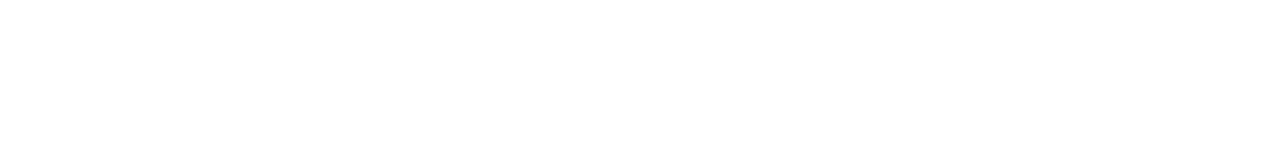
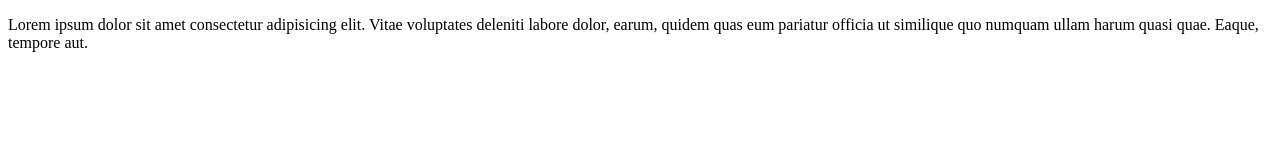
Before and after one commit to Sahar-Nadeem/Sahar1, a plain HTML site: page index.html in a window 1280 px wide. Drawn offline with Linux system fonts and the light colour scheme.

Commit message:
intial commit

```diff
--- a/index.html
+++ b/index.html
@@ -3,10 +3,10 @@
 <head>
     <meta charset="UTF-8">
     <meta http-equiv="X-UA-Compatible" content="IE=edge">
-    <meta name="viewport" content="width=device-width, initial-scale=1.0">
+    <meta name="viewport" content="width=, initial-scale=1.0">
     <title>Document</title>
 </head>
 <body>
-
+    <p>Lorem ipsum dolor sit amet consectetur adipisicing elit. Vitae voluptates deleniti labore dolor, earum, quidem quas eum pariatur officia ut similique quo numquam ullam harum quasi quae. Eaque, tempore aut.</p>
 </body>
 </html>
```
